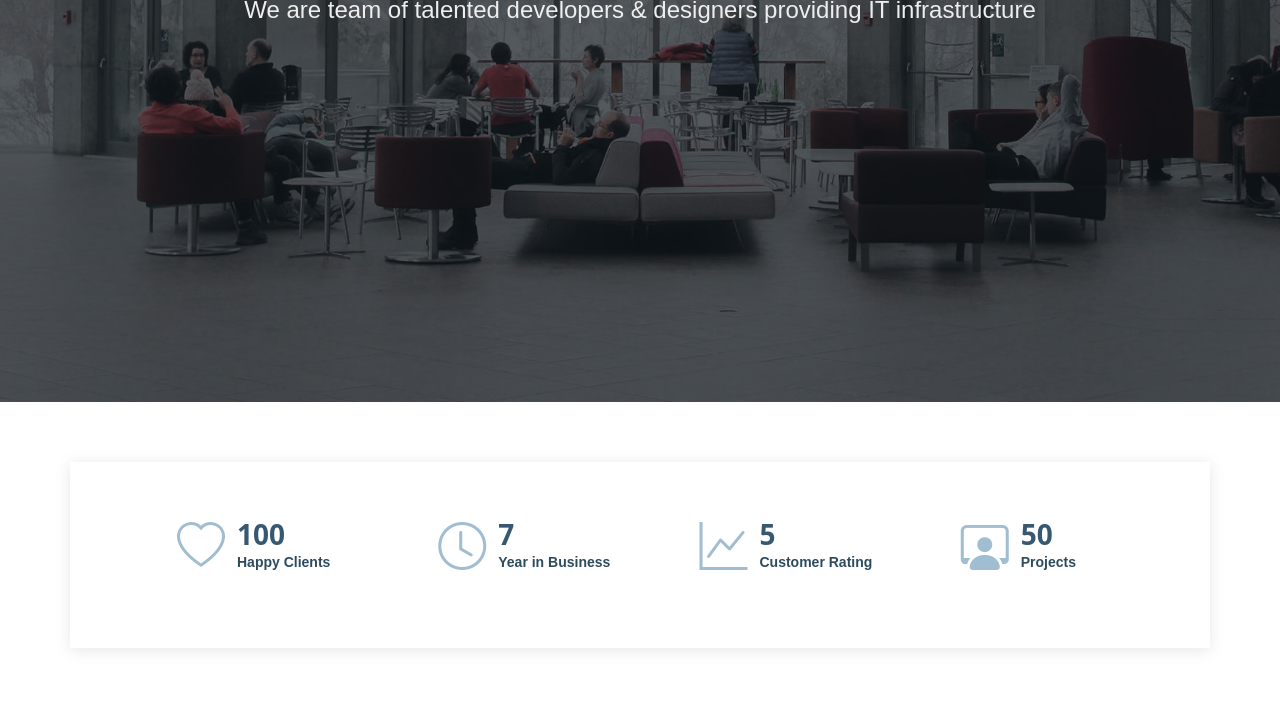
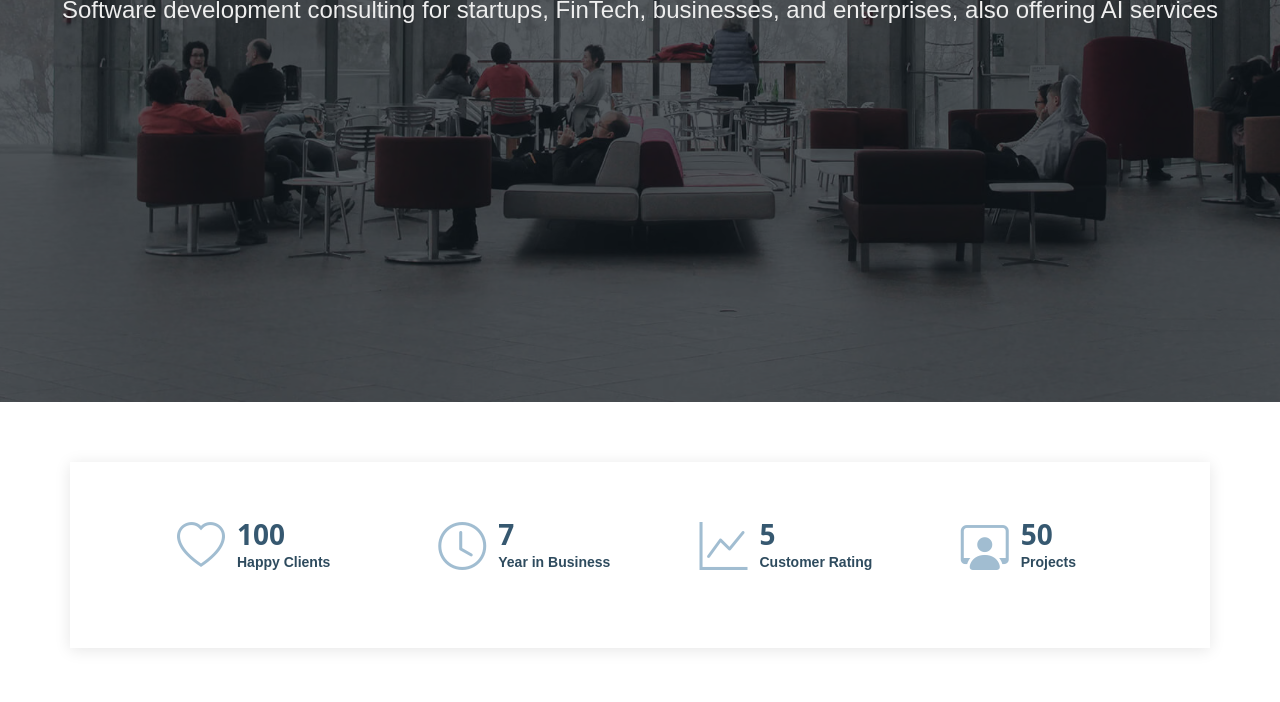
Before and after one commit to MohZaibAli/soft-tech-minds, a plain HTML site: page index.html in a window 1280 px wide. Shown: the part 398-1100 px from the top of the page. Drawn offline with Linux system fonts and the light colour scheme.

Commit message:
H2 title change

```diff
--- a/index.html
+++ b/index.html
@@ -40,7 +40,7 @@
 <section id=hero>
 <div class=hero-container data-aos=fade-up data-aos-delay=150>
 <h1>Plan. Launch. Grow.</h1>
-<h2>We are team of talented developers & designers providing IT infrastructure</h2>
+<h2>Software development consulting for startups, FinTech, businesses, and enterprises, also offering AI services</h2>
 </div>
 </section>
 <main id=main>
```
